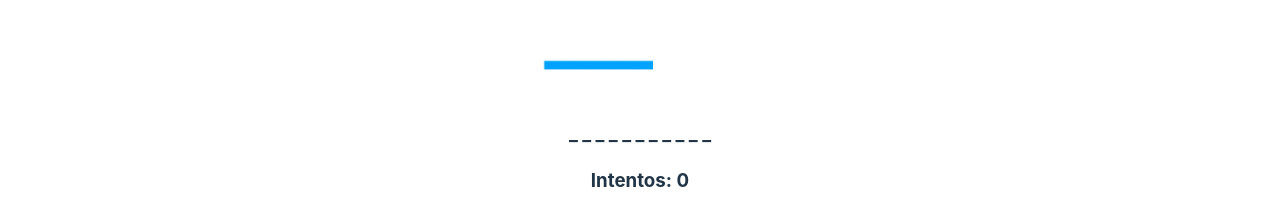
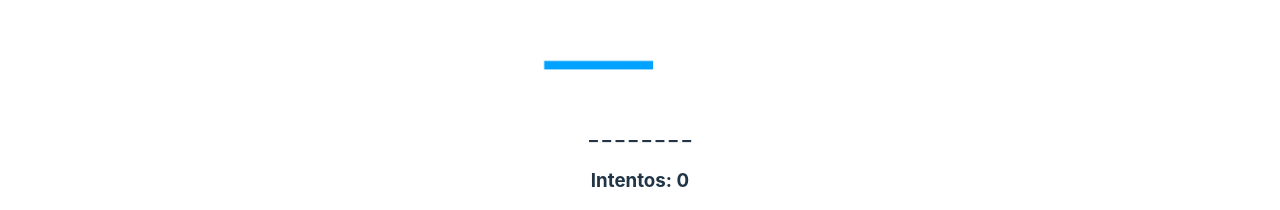
Before and after one commit to JepcDev/hanging, a React (Vite) app: page / in a window 1280 px wide. Shown: the part 363-573 px from the top of the page. Built offline with nearby package versions, Linux system fonts and the light colour scheme.

Commit message:
feat: add logic for random word

```diff
--- a/src/App.tsx
+++ b/src/App.tsx
@@ -1,13 +1,15 @@
 import { useEffect, useState } from 'react';
 import { letters } from './helpers/letters';
 import { HangImage } from './components/HangImage';
+import { getRandomWord } from './helpers/getRandomWord';
 
 import './App.css';
 
 function App() {
 
   // Los string son considerados un arreglo de caracteres
-  const [word] = useState('COMPUTADORA'); //Palabra secreta-oculta, la palabra secreta es el valor inicial de useState(), estado inicial
+  // const [word] = useState('COMPUTADORA'); //Palabra secreta-oculta, la palabra secreta es el valor inicial de useState(), estado inicial
+  const [word] = useState(getRandomWord);//Obtenemos una palabra secreta random
   // Poner un guion bajo por cada letra de la palabra secreta
   const [hiddenWord, setHiddenWord] = useState('_ '.repeat(word.length));//repite (_ ) las veces de la longitud de la palabra, estado inicial de hidden word
 
@@ -25,7 +27,7 @@ function App() {
   // Determinar si la persona perdio
   useEffect(()=>{
     // esta accion es deteminar si gano o perdio
-    console.log(attempts);
+    // console.log(attempts);
     if (attempts>=9) {//determina si la persona perdio, si los intentos son 9 o mas , cambiamos el estado de setLose
       setLose(true);
     }
@@ -49,7 +51,8 @@ function App() {
   //con todo esta sintaxis Le decimos a react que cuando alguien revisa la letra llamado a la funcion setAttempts y la funcion se encarga de incrementar a attempts en 1;
   // y cuando attempts cambie react va saber que tiene que actualizar, renderizar el html con los nuevos valores y el los lugares respectivos
   const checkLetter = (letter: string)=>{
-    if (lose) return;//si lose=true ya no se ejecuta lo demas del codigo
+    if (lose) return;//si lose=true(perdimos) ya no se ejecuta lo demas del codigo
+    if (won) return;//si won=true(ganamos) ya no se ejecuta lo demas del codigo
     // console.log(letter);
     // setAttempts(attempts+1);
     //Math.min(attempts+1,9) el valor que va tener los intentos va ser el valor minimo entre attempts+1 y 9
@@ -59,10 +62,10 @@ function App() {
     }
     // si ejecuto desde aqui el codigo quiere decir que la letra existe
     const hiddenWordArray = hiddenWord.split(' ');//tomamos hiddemWord y cortamos separamos las letras por un espacio y se crea un nuevo arreglo.
-    console.log(hiddenWordArray);
+    // console.log(hiddenWordArray);
 
     for (let index = 0; index < word.length; index++) { //recorremos cada una de las letras de la palabra -> "word" que es un array
-      console.log(word[index]);//imprime cada letra de word;
+      // console.log(word[index]);//imprime cada letra de word;
       if (word[index]===letter) {//comparamos si las letras de la palabra oculta o secreta es igual a la letra que presionamos en la pantalla del juego.
         // aqui hacemos el reemplazo de la posicion respectiva en el (hidden word). con la posicion de la letra que si existe en la palabra(word) que tenemos aqui.
         // El word y el hiddemWord tienen el mismo tamaño, largo = a la letra letter que estoy reciviendo
--- /dev/null
+++ b/src/helpers/getRandomWord.ts
@@ -0,0 +1,18 @@
+
+let words: string[] = [
+  'COMPUTADORA',
+  'AGUACATE',
+  'PAPAYA',
+  'VEHICULO',
+  'AUTOMOVIL',
+  'BICICLETA',
+  'MANDARINA',
+  'CHAPULIN',
+  'LEOPARDO'
+]
+
+// Generamos palabras secretas o ocultas
+export function getRandomWord() {
+  let randomIndex = Math.floor(Math.random()*words.length);
+  return words[randomIndex];
+}
```
